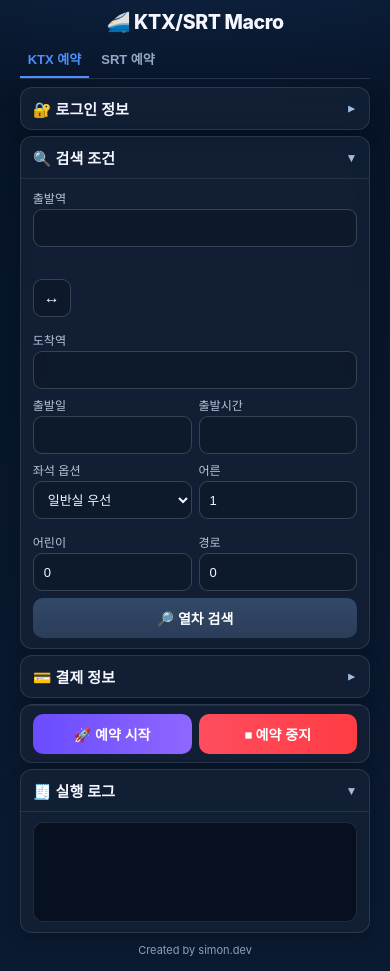
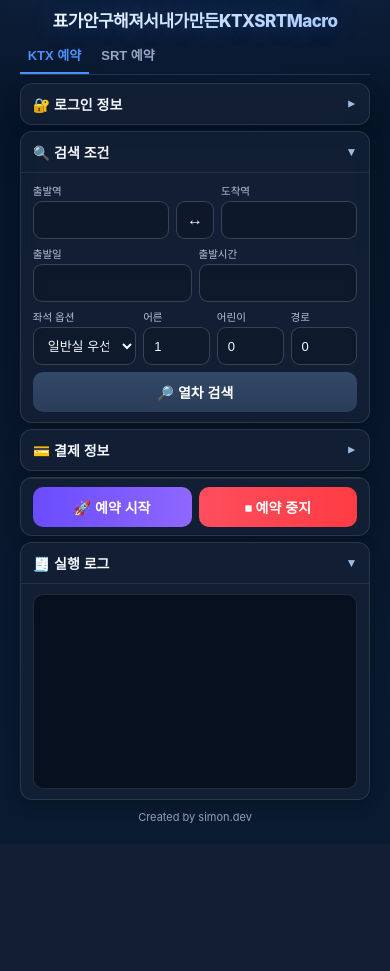
Before and after one commit to jinizest/SuperK, a Flask app: page / in a window 390 px wide. After the commit the page ends 823 px from the top, so only its background shows below. Run offline with Flask 3, Linux system fonts and the light colour scheme; data that the repository does not hold is empty; parts of the project's set-up code (start-up, migrations or seed data) failed here and were passed over.

Commit message:
Bump addon and project versions

```diff
--- a/addons/superk/config.yaml
+++ b/addons/superk/config.yaml
@@ -1,5 +1,5 @@
 name: "SuperK"
-version: "0.1.10"
+version: "0.1.11"
 slug: "superk"
 description: "SuperK train reservation service with Flask web UI"
 url: "https://github.com/jinizest/SuperK"
--- a/addons/superk/src/templates/index.html
+++ b/addons/superk/src/templates/index.html
@@ -3,7 +3,7 @@
   <head>
     <meta charset="utf-8">
     <meta name="viewport" content="width=device-width, initial-scale=1">
-    <title>SuperK KTX/SRT Macro</title>
+    <title>표가안구해져서내가만든KTXSRTMacro</title>
     <style>
       :root {
         --bg-0: #061326;
@@ -15,10 +15,17 @@
         --primary: #4a90ff;
         --primary-soft: rgba(74, 144, 255, 0.14);
         --field-bg: rgba(13, 25, 42, 0.72);
+        --title-grad-1: #ffffff;
+        --title-grad-2: #d6e7ff;
+        --title-accent: rgba(74, 144, 255, 0.35);
       }
 
       * { box-sizing: border-box; }
+      html {
+        background: linear-gradient(180deg, var(--bg-0) 0%, var(--bg-1) 100%);
+      }
       body {
+        min-height: 100vh;
         margin: 0;
         color: var(--text);
         font-family: "Pretendard", "Noto Sans KR", "SF Pro Display", -apple-system, BlinkMacSystemFont, "Segoe UI", Arial, sans-serif;
@@ -30,16 +37,24 @@
       .container {
         width: min(560px, 94vw);
         margin: 0 auto;
-        padding: 8px 8px 14px;
+        padding: 10px 8px 14px;
       }
 
       .title {
         margin: 2px 0 8px;
         text-align: center;
-        font-size: clamp(19px, 5vw, 26px);
+        font-family: "SF Pro Display", "Inter", "Pretendard", -apple-system, BlinkMacSystemFont, "Segoe UI", Arial, sans-serif;
+        font-size: clamp(17px, 4.1vw, 24px);
         font-weight: 800;
-        letter-spacing: -0.02em;
+        letter-spacing: -0.03em;
+        line-height: 1.08;
+        background: linear-gradient(160deg, var(--title-grad-1) 0%, var(--title-grad-2) 55%, #a7c7ff 100%);
+        -webkit-background-clip: text;
+        background-clip: text;
+        color: transparent;
+        text-shadow: 0 0 24px var(--title-accent);
       }
+
 
       .tabs {
         display: flex;
@@ -90,7 +105,7 @@
       }
 
       .section-title {
-        font-size: clamp(15px, 3.8vw, 19px);
+        font-size: clamp(14px, 3.2vw, 17px);
         font-weight: 700;
       }
 
@@ -116,7 +131,7 @@
 
       .label {
         color: var(--muted);
-        font-size: clamp(11px, 3.1vw, 13px);
+        font-size: clamp(10px, 2.7vw, 12px);
         margin: 0 0 3px;
       }
 
@@ -162,7 +177,7 @@
       }
 
       .check-label {
-        font-size: 12px;
+        font-size: 11px;
         color: #d9e3f3;
       }
 
@@ -257,12 +272,19 @@
         border-radius: 10px;
         background: rgba(4, 13, 26, .76);
         padding: 10px;
-        min-height: 100px;
-        max-height: 220px;
+        min-height: 195px;
+        max-height: 429px;
         overflow: auto;
         font-size: 11px;
         line-height: 1.35;
         font-family: ui-monospace, SFMono-Regular, Menlo, Consolas, monospace;
+      }
+
+      @media (max-width: 768px) {
+        .log-box {
+          font-size: 9px;
+          line-height: 1.25;
+        }
       }
 
       .hidden { display: none; }
@@ -286,18 +308,11 @@
         cursor: pointer;
       }
 
-      @media (max-width: 390px) {
-        .grid-4 { grid-template-columns: repeat(2, minmax(0, 1fr)); }
-        .station-row { grid-template-columns: 1fr; }
-        .grid-telegram { grid-template-columns: 1fr; }
-        .payment-grid { grid-template-columns: 1fr; }
-        .span-2 { grid-column: auto; }
-      }
     </style>
   </head>
   <body>
     <div class="container">
-      <div class="title">🚄 KTX/SRT Macro</div>
+      <div class="title">표가안구해져서내가만든KTXSRTMacro</div>
 
       <div class="tabs">
         <button class="tab active" data-rail="ktx">KTX 예약</button>
--- a/pyproject.toml
+++ b/pyproject.toml
@@ -1,6 +1,6 @@
 [project]
 name = "ktx-srt-macro"
-version = "0.1.0"
+version = "0.1.1"
 description = "KTX/SRT train ticket reservation macro"
 readme = "README.md"
 requires-python = ">=3.10"
```
